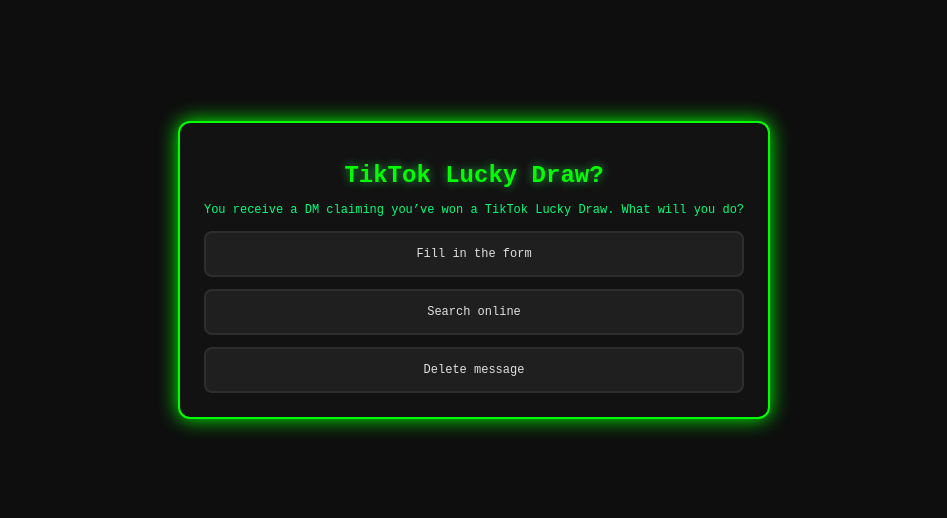
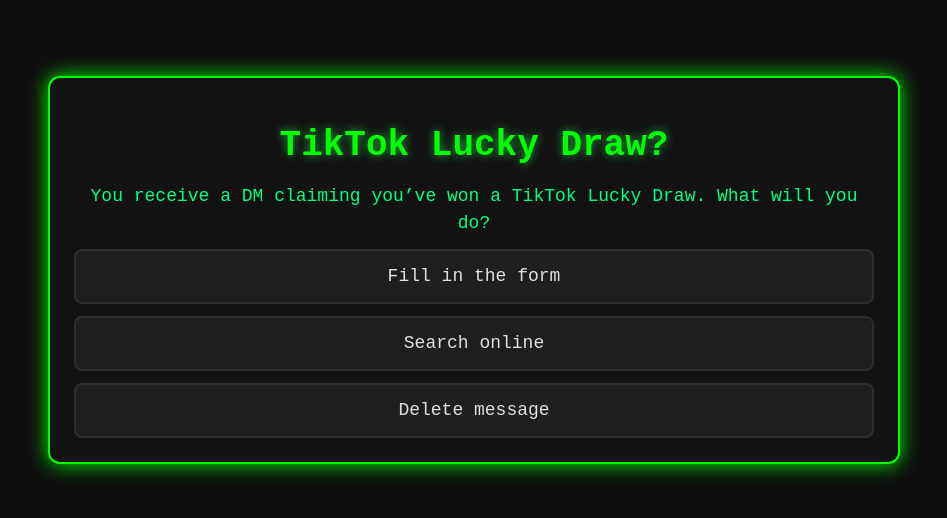
Before and after one commit to jxinn93/CyberSifu, a React (Vite) app in the folder cybersifu-frontend/: page /scenario2 in a window 1280 px wide. Shown: the part 130-648 px from the top of the page, without its empty margins (166-1113 px from the left). Built offline with nearby package versions, Linux system fonts and the light colour scheme.

Commit message:
Update Scenario2Page.css

```diff
--- a/cybersifu-frontend/src/Pages/Scenario2Page.css
+++ b/cybersifu-frontend/src/Pages/Scenario2Page.css
@@ -18,23 +18,19 @@
 }
 
 .section-title {
-    font-size: 2rem;
+    font-size: 3rem;
     margin-bottom: 1rem;
     color: #00ff00;
     text-shadow: 0 0 10px #28a745;
 }
 
-.quiz-question {
-    font-size: 1.4rem;
-    margin: 1rem 0;
-    color: #ffffff;
-}
 
 .quiz-options {
     display: flex;
     flex-direction: column;
     gap: 1rem;
     margin-top: 1rem;
+    font-size: 1.5rem;
 }
 
 .quiz-option {
@@ -62,7 +58,7 @@
 .feedback-message {
     font-weight: bold;
     margin-top: 1rem;
-    font-size: 1.1rem;
+    font-size: 1.3rem;
 }
 
 .feedback-correct {
@@ -147,7 +143,7 @@
 
 /* Result Page */
 .result-message {
-    font-size: 1.5rem;
+    font-size: 1.8rem;
     margin-top: 2rem;
     color: #00ffcc;
     text-shadow: 0 0 5px #00ffcc;
@@ -221,7 +217,7 @@
 
 .label {
     color: #aaa;
-    font-size: 0.9rem;
+    font-size: 1.5rem;
     margin-bottom: 0.5rem;
     font-style: italic;
 }
@@ -273,10 +269,12 @@
 
 .caller-side .speech-bubble {
     animation-delay: 0.3s;
+    font-size: 1.0em;
 }
 
 .receiver-side .speech-bubble {
     animation-delay: 1.2s;
+    font-size: 1.0em;
 }
 
 @keyframes blinkGlow {
@@ -289,12 +287,20 @@
         text-shadow: none;
     }
 }
+.thankyou-section{
+    font-size: 1.5rem;
+    margin-bottom: 1rem;
+    color: #f2f4f2;
+    text-shadow: 0 0 10px #28a745;
+}
 
 .ring-ring {
     animation: blinkGlow 1.2s infinite;
     font-weight: bold;
     color: #ff5252;
+    font-size: 1.5em;
 }
+
 
 
 .scam-realization {
@@ -302,6 +308,7 @@
     color: #ff8888;
     font-weight: bold;
     text-align: center;
+    font-size: 1.5rem;
 }
 
 .lesson {
@@ -309,6 +316,7 @@
     color: #ffcc00;
     font-weight: bold;
     text-align: center;
+    font-size: 1.5rem;
 }
 .search-scene {
     padding: 1.5rem;
@@ -350,6 +358,7 @@
     color: #0f0;
     font-weight: bold;
     word-break: break-word;
+    font-size: 1.5rem;
 }
 
 .search-results {
@@ -362,7 +371,7 @@
 .result-item {
     padding: 0.5rem 0;
     border-bottom: 1px solid #333;
-    font-size: 0.95rem;
+    font-size: 1.2rem;
 }
 
 .result-item:last-child {
@@ -386,9 +395,15 @@
 }
 
 .quiz-question {
-    font-size: 1rem;
+    font-size: 1.5rem;
     margin-bottom: 1rem;
     color: #00ff7f;
+}
+
+.quiz-form{
+    font-size: 1.3rem;
+    margin-bottom: 1rem;
+    color: #ecf4f0;
 }
 
 .quiz-form label {
```
